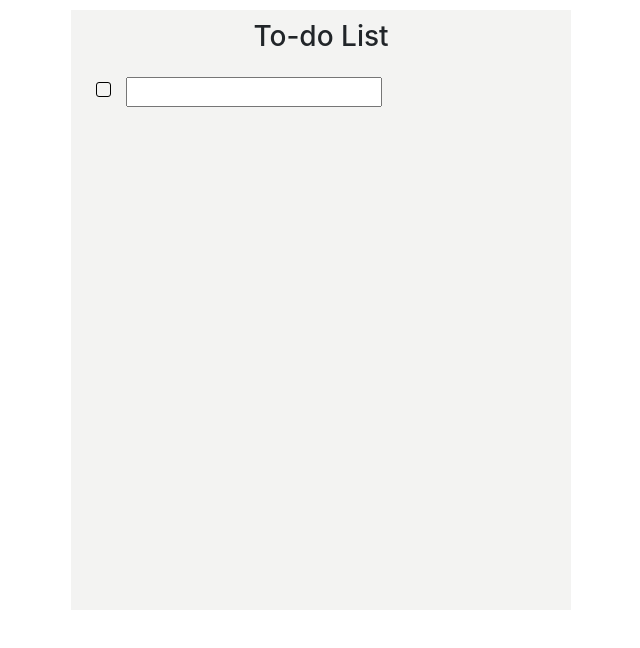
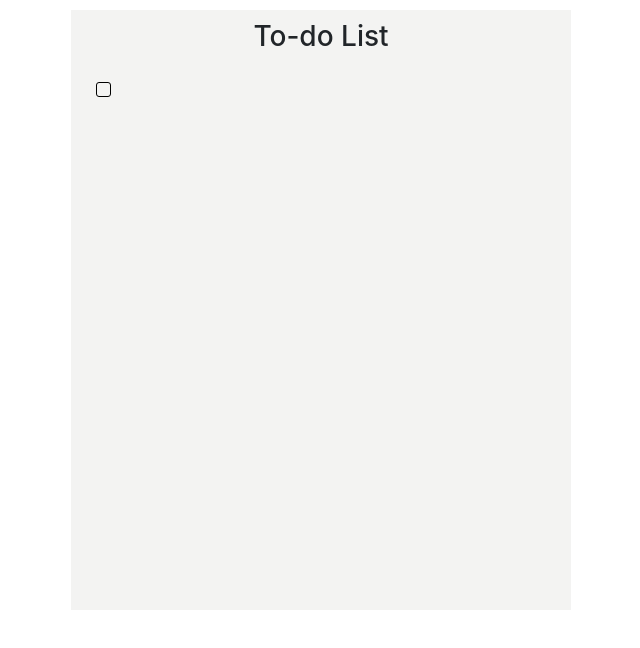
Before and after one commit to madhurabhujbal/todo-list, a React (Create React App) app: page / in a window 1280 px wide. Shown: the top 648 px of the page, without its empty margins (319-959 px from the left). Built offline with nearby package versions, Linux system fonts and the light colour scheme; the HTML template or start-up script is replaced by a standard one.

Commit message:
Rename classname of input tag

```diff
--- a/src/App.css
+++ b/src/App.css
@@ -32,7 +32,7 @@ h3 {
   padding-left: 0px;
 }
 
-.col-md-2 input.item {
+.col-md-2 input.checkbox-new {
   margin-top: 0px;
   width: 300px;
   height: 21px;
```
